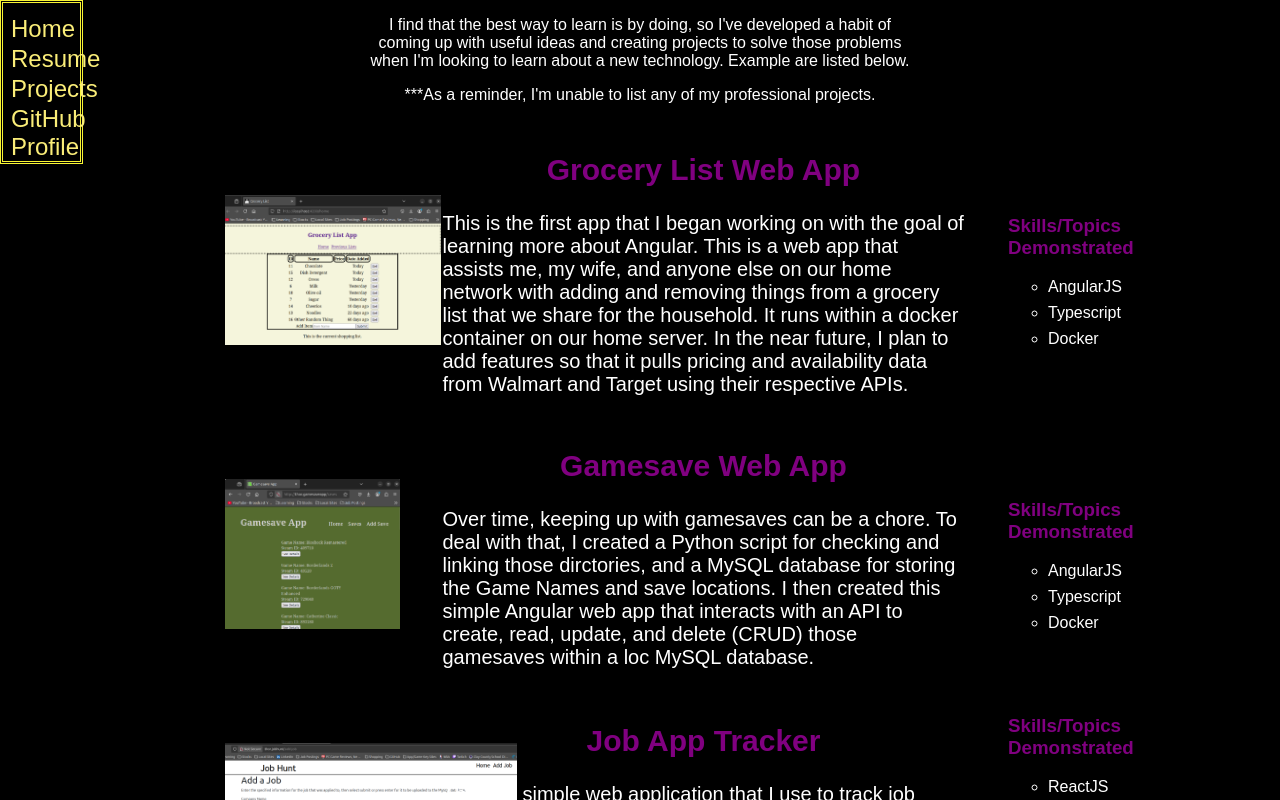
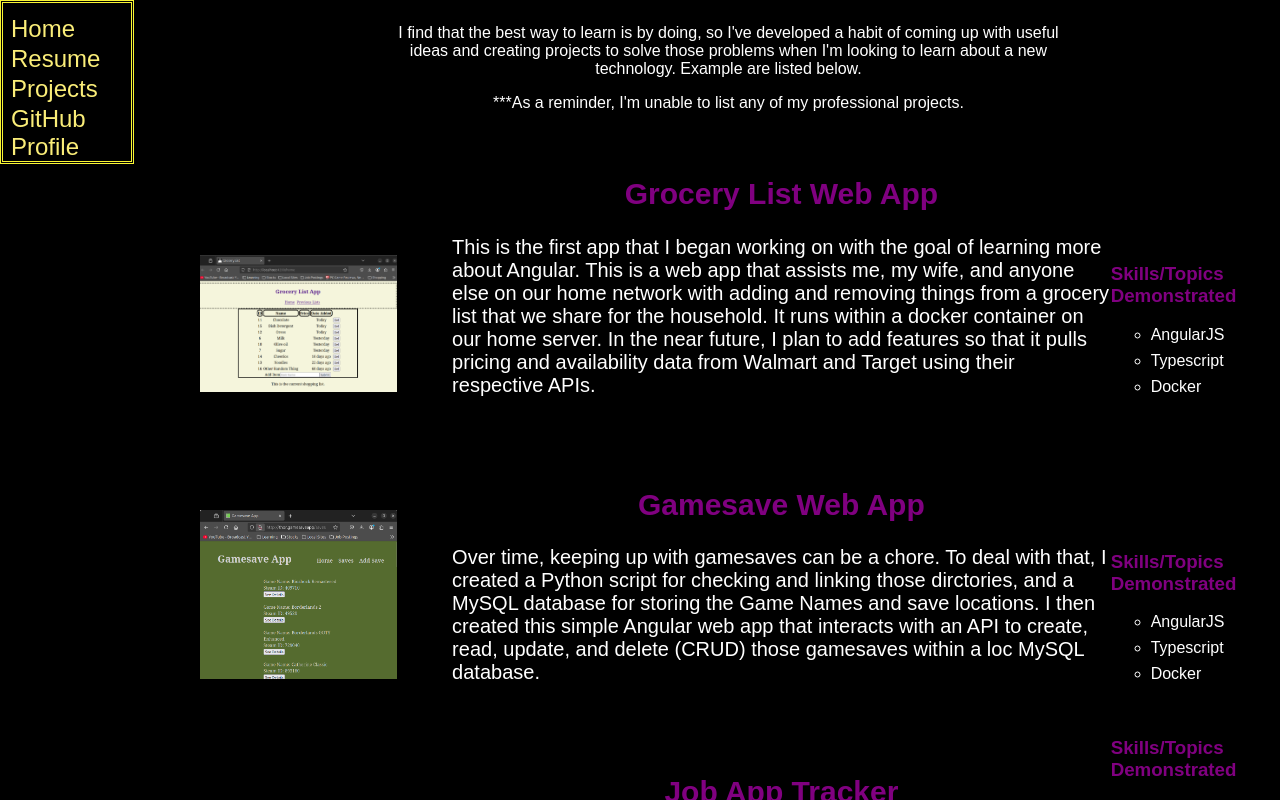
Before and after one commit to clovett02/clovett_react, a React (Vite) app: page /projects in a window 1280 px wide. Shown: the top 800 px of the page. Built offline with nearby package versions, Linux system fonts and the light colour scheme.

Commit message:
Set proper widths, padding, and overflow

```diff
--- a/src/components/Project.tsx
+++ b/src/components/Project.tsx
@@ -26,7 +26,6 @@ export function Project(props:{key: string, project: ProjectType}) {
                         <li key={skills.indexOf(skill)}>{skill}</li>
                     )}
                 </ul>
-
             </span>
         </li>
     );
--- a/src/css/app.css
+++ b/src/css/app.css
@@ -1,7 +1,8 @@
+div.SidepanelContainer {
+    width: 10%;
+}
 
-.App {
-    max-width: 90%;
-    justify-self: center;
-    margin: auto;
-    /* overflow: scroll; */
+div.AppContainer {
+    width: 90%;
+    padding-left: 12%;
 }
--- a/src/css/home.css
+++ b/src/css/home.css
@@ -5,10 +5,7 @@ h1, h2, h3, h4 {
 }
 
 .home {
-  position: relative;
-  max-width: 65%;
-  padding-left: 10%;
-  padding-right: 10%;
+  padding-right: 250px;
 }
 
 .links{
@@ -18,3 +15,11 @@ h1, h2, h3, h4 {
 a {
   color: gold;
 }
+
+  .headshot picture {
+    position: absolute;
+    right: 5px;
+    padding-left: 5px;
+    margin-left: 5px;
+    z-index: -1;
+  }
--- a/src/css/index.css
+++ b/src/css/index.css
@@ -6,11 +6,10 @@ html {
 
 
 .sidepanel {
-    position: fixed;
+    position: absolute;
     height: auto;
-    width: 6%;
-    position: fixed;
-    /* overflow: scroll; */
+    width: 10%;
+    overflow: scroll;
     top: 0;
     left: 0;
     background-color: rgb(0, 0, 0);
@@ -58,13 +57,7 @@ html {
     border: none;
   }
 
-  .headshot picture{
-    position: fixed;
-    right: 5px;
-    padding-left: 5px;
-    margin-left: 5px;
-    z-index: -1;
-  }
+
 
   .boldtext{
     font-weight: bolder;
--- a/src/css/projects.css
+++ b/src/css/projects.css
@@ -1,40 +1,46 @@
+div.projcontainer {
+    min-width: 1000px;
+    overflow-x: scroll;
+}
+
 div p.projintro {
     width: 60%;
     padding-left: 20%;
-    padding-right: 20%;
     text-align: center;
-    /* border: solid; */
-}
-
-div.projcontainer {
-    width: 80%;
-    padding-left: 10%;
 }
 
 .projects {
+    display: inline-block;
     list-style: none;
 }
 
-.project {
-    display: inline-flex;
+li.project {
     align-items: center;
-    justify-content: space-between;
+    overflow-x: scroll;
+    overflow-y: scroll;
+}
+
+.pics {
+    display: inline-block;
+    width: 18%;
+    height: 200px;
+}
+
+.pics img {
+    max-height: 100%;
+    max-width: 100%;
 }
 
 .description {
-    max-width: 60%;
+    display: inline-block;
+    width: 60%;
     font-size: 20px;
+    padding-left: 5%;
 }
 
-.pics {
-    max-width: 20%;
-}
-
-.pics img {
-    max-height: 150px;
-}
 
 .skills {
+    display: inline-block;
     width: 10%;
 }
 
--- a/src/css/resume.css
+++ b/src/css/resume.css
@@ -1,7 +1,6 @@
 
 .resume {
-    max-width: 80%;
-    margin: auto;
+    padding-right: 250px;
 }
 
 .company{
--- a/src/main.tsx
+++ b/src/main.tsx
@@ -8,8 +8,12 @@ const root = ReactDOM.createRoot(document.getElementById('root'));
 root.render(
   <React.StrictMode>
     <div>
-      <Sidepanel/>
-      <App />
+      <div className='SidepanelContainer'>
+        <Sidepanel/>
+      </div>
+      <div className='AppContainer'>
+        <App />
+      </div>
     </div>
   </React.StrictMode>
 );
```
